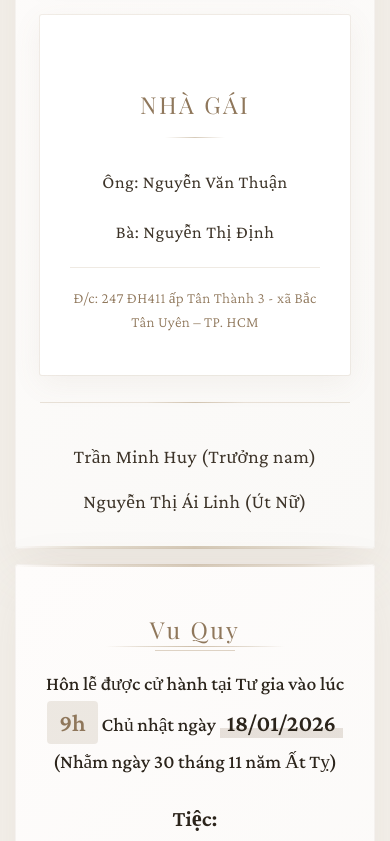
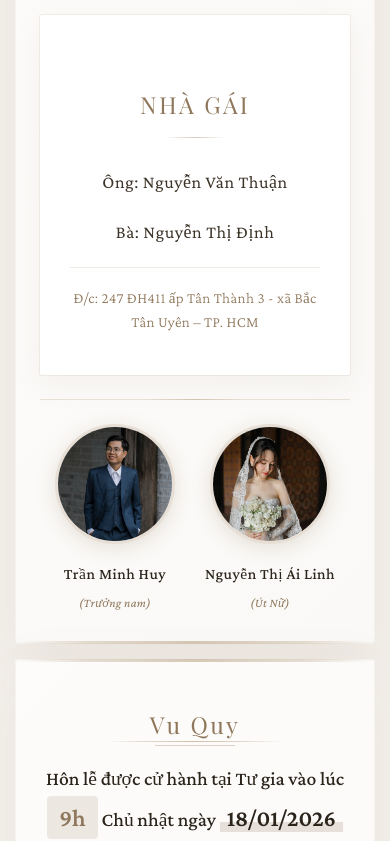
Before and after one commit to bavuongco10/project-wedding-lh, a React (Vite) app: page / in a window 390 px wide. Shown: the part 2838-3679 px from the top of the page. Built offline with nearby package versions, Linux system fonts and the light colour scheme; a web font is replaced by a local one.

Commit message:
Update profile photos

```diff
--- a/src/App.css
+++ b/src/App.css
@@ -638,9 +638,6 @@ img {
 .wedding-info--couple {
   text-align: center;
   font-family: var(--font-family);
-  font-size: 1.8vw;
-  line-height: 1.8em;
-  color: #2b241b;
   padding-top: 1.8em;
   margin-top: 1.8em;
   border-top: 1px solid rgba(174, 150, 116, 0.25);
@@ -661,12 +658,60 @@ img {
     transparent 100%);
 }
 
+.couple-portraits {
+  display: flex;
+  justify-content: center;
+  align-items: flex-start;
+  gap: 60px;
+  flex-wrap: wrap;
+}
+
+.couple-portrait {
+  display: flex;
+  flex-direction: column;
+  align-items: center;
+  flex: 0 1 auto;
+}
+
+.portrait-image {
+  width: 180px;
+  height: 180px;
+  border-radius: 50%;
+  overflow: hidden;
+  margin-bottom: 1em;
+  border: 4px solid rgba(174, 150, 116, 0.3);
+  box-shadow: 0 4px 20px rgba(143, 119, 91, 0.2);
+  background: #fff;
+  position: relative;
+}
+
+.portrait-image img {
+  width: 100%;
+  height: 100%;
+  object-fit: cover;
+  display: block;
+}
+
+.portrait-image-linh img {
+  object-position: center 5%;
+}
+
 .couple-info {
-  margin: 0.5em 0;
-  font-weight: 400;
-  font-size: 1.9vw;
+  margin: 0;
+  font-weight: 500;
+  font-size: 1.8vw;
   letter-spacing: 0.03em;
-  color: #3d3429;
+  color: #2b241b;
+  margin-bottom: 0.3em;
+}
+
+.couple-relation {
+  margin: 0;
+  font-weight: 300;
+  font-size: 1.4vw;
+  letter-spacing: 0.02em;
+  color: #8f775b;
+  font-style: italic;
 }
 
 /* Ceremony Sections */
@@ -1136,17 +1181,27 @@ footer {
   }
 
   .wedding-info--couple {
-    font-size: 4.6vw;
-    line-height: 1.8em;
     padding-top: 1.5em;
     margin-top: 1.5em;
   }
 
+  .couple-portraits {
+    gap: 40px;
+  }
+
+  .portrait-image {
+    width: 140px;
+    height: 140px;
+    border-width: 3px;
+  }
+
   .couple-info {
-    font-size: 5vw;
-    margin: 0.5em 0;
-    font-weight: 400;
-    letter-spacing: 0.02em;
+    font-size: 4.5vw;
+    margin-bottom: 0.25em;
+  }
+
+  .couple-relation {
+    font-size: 3.5vw;
   }
 
   .ceremony-section {
@@ -1293,6 +1348,24 @@ footer {
     width: 100%;
   }
 
+  .couple-portraits {
+    gap: 30px;
+  }
+
+  .portrait-image {
+    width: 120px;
+    height: 120px;
+    border-width: 3px;
+  }
+
+  .couple-info {
+    font-size: 4vw;
+  }
+
+  .couple-relation {
+    font-size: 3.2vw;
+  }
+
   .lightbox-close {
     top: 15px;
     right: 15px;
--- a/src/App.jsx
+++ b/src/App.jsx
@@ -315,8 +315,22 @@ function App() {
         </div>
 
         <div className="wedding-info--couple" data-aos="zoom-out-up" data-aos-duration="1500">
-          <p className="couple-info">Trần Minh Huy (Trưởng nam)</p>
-          <p className="couple-info">Nguyễn Thị Ái Linh (Út Nữ)</p>
+          <div className="couple-portraits">
+            <div className="couple-portrait">
+              <div className="portrait-image">
+                <img src="/lh/huy.jpeg" alt="Trần Minh Huy" />
+              </div>
+              <p className="couple-info">Trần Minh Huy</p>
+              <p className="couple-relation">(Trưởng nam)</p>
+            </div>
+            <div className="couple-portrait">
+              <div className="portrait-image portrait-image-linh">
+                <img src="/lh/linh.jpeg" alt="Nguyễn Thị Ái Linh" />
+              </div>
+              <p className="couple-info">Nguyễn Thị Ái Linh</p>
+              <p className="couple-relation">(Út Nữ)</p>
+            </div>
+          </div>
         </div>
       </section>
 
```
Also changed, not shown: public/lh/huy.jpeg (added), public/lh/linh.jpeg (added).
